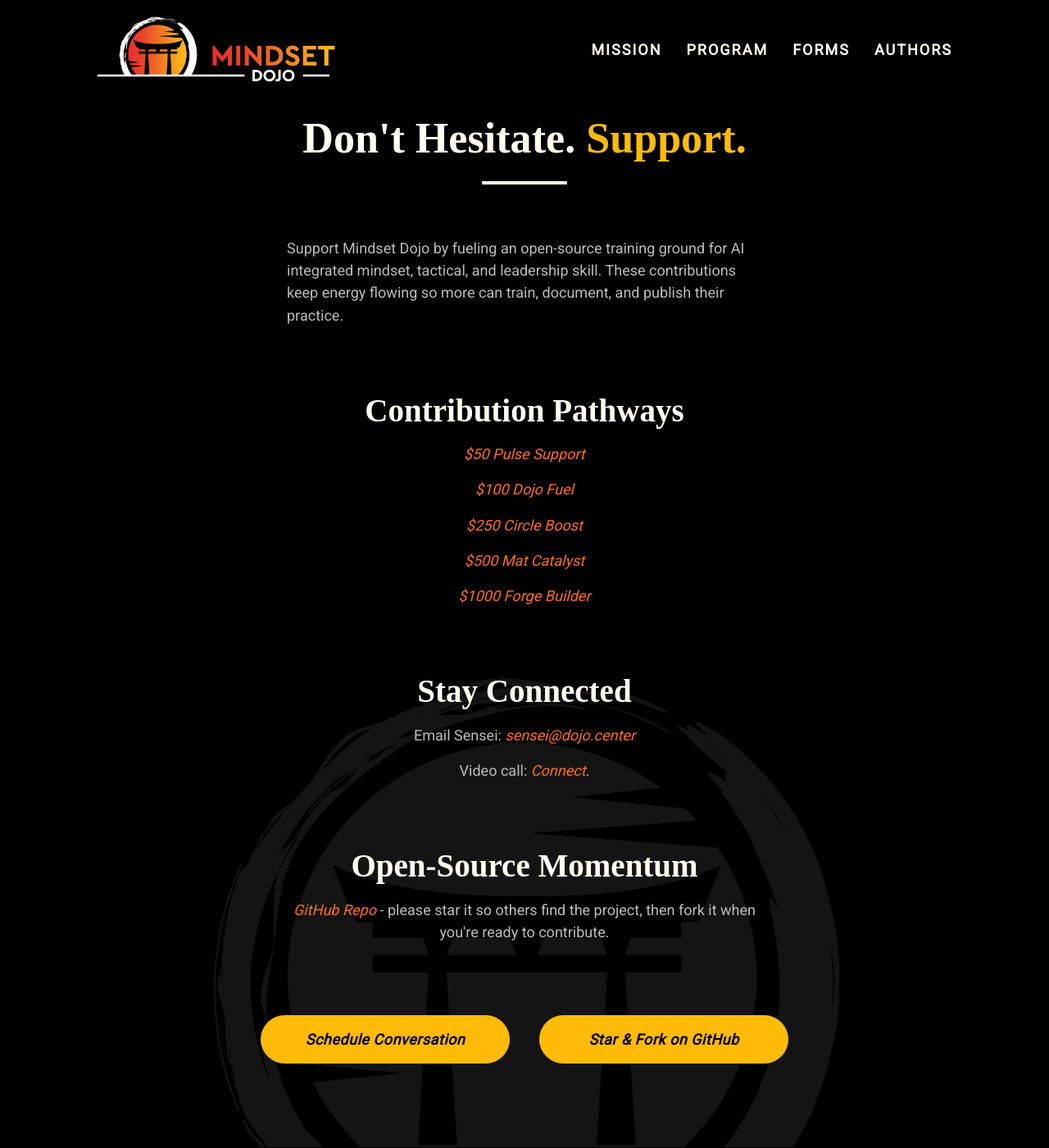
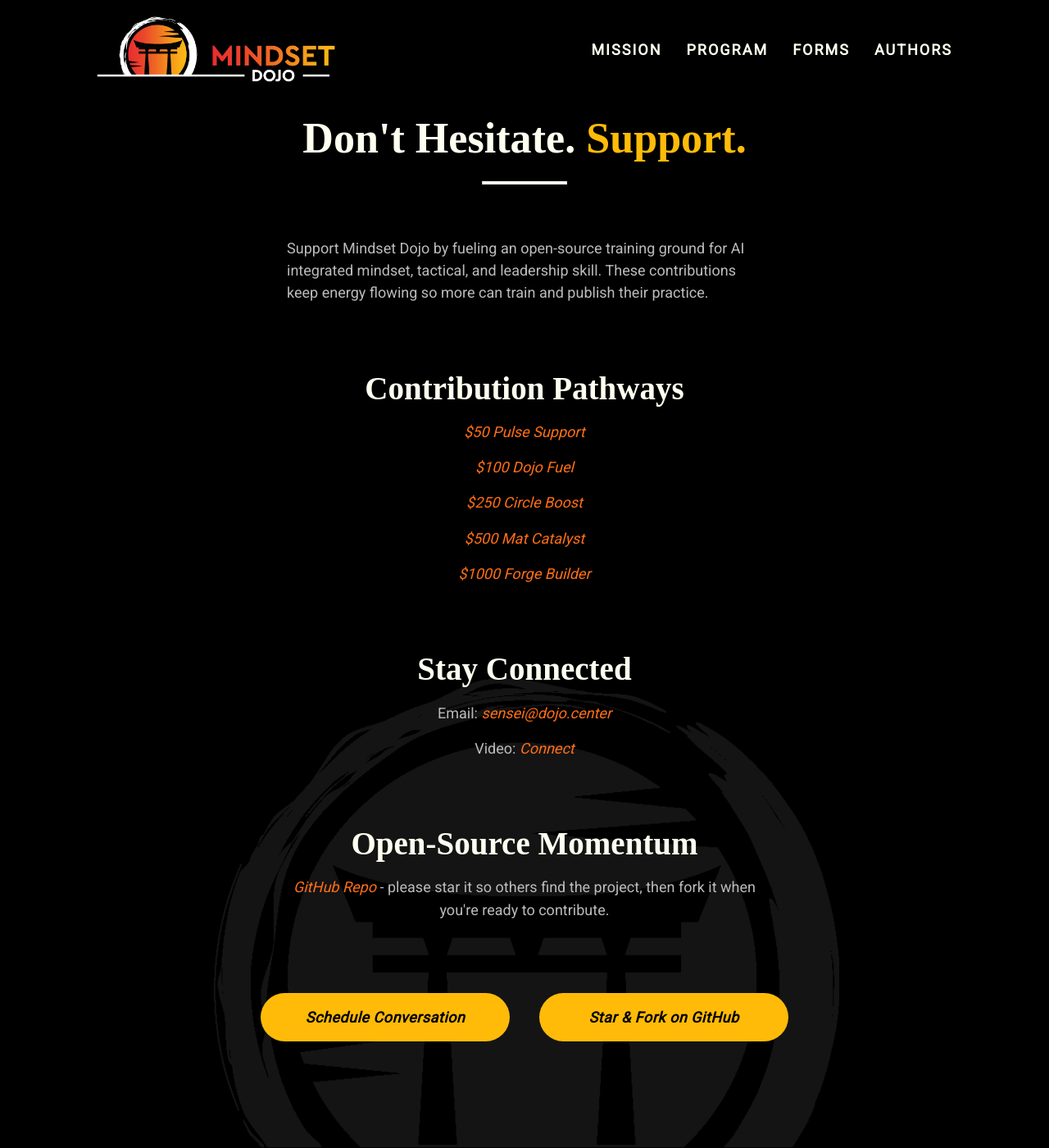
Before and after one commit to mindset-dojo/mindset-dojo.github.io, a Jekyll site: the page built from support.md, in a window 1280 px wide and 1400 px high. Shown: the whole window at 82% size. Built offline with Jekyll 4.4.1, drawn with Linux system fonts in a browser that asks for light colours; some web fonts are replaced.

Commit message:
fix(support): language.

```diff
--- a/_data/sections/support.yaml
+++ b/_data/sections/support.yaml
@@ -4,7 +4,7 @@ mantra_mark: "Support."
 description: |
   Support Mindset Dojo by fueling an open-source training ground for
   AI integrated mindset, tactical, and leadership skill. These
-  contributions keep energy flowing so more can train, document, and publish their practice.
+  contributions keep energy flowing so more can train and publish their practice.
 sections:
   - type: markdown
     data:
@@ -22,8 +22,8 @@ sections:
     data:
       label: "Stay Connected"
       items:
-        - "Email Sensei: <a href=\"mailto:sensei@dojo.center\">sensei@dojo.center</a>"
-        - "Video call: <a href=\"https://connect.mindset.dojo.center\">Connect</a>."
+        - "Email: <a href=\"mailto:sensei@dojo.center\">sensei@dojo.center</a>"
+        - "Video: <a href=\"https://connect.mindset.dojo.center\">Connect</a>"
   - type: text
     data:
       label: "Open-Source Momentum"
```
